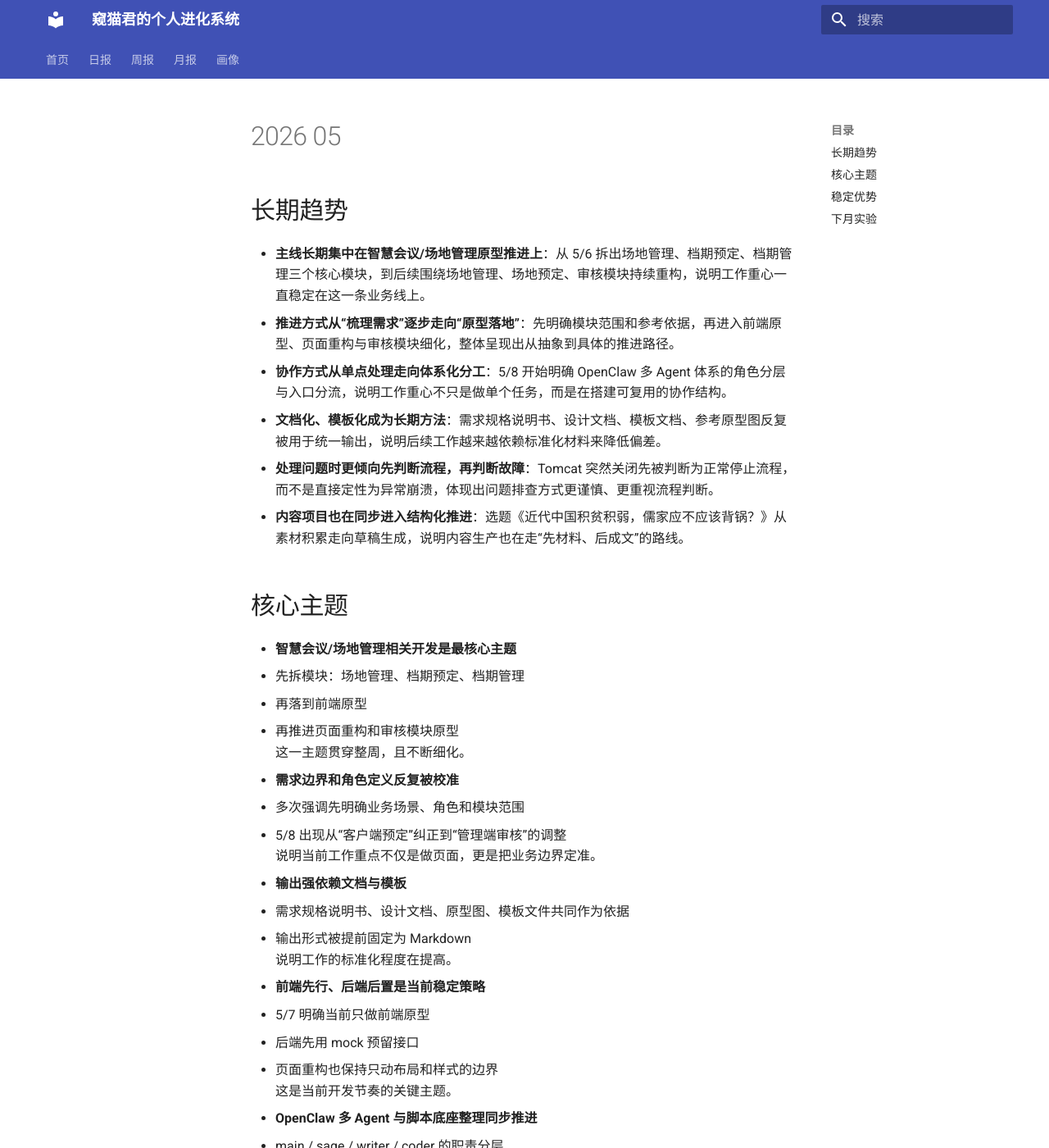
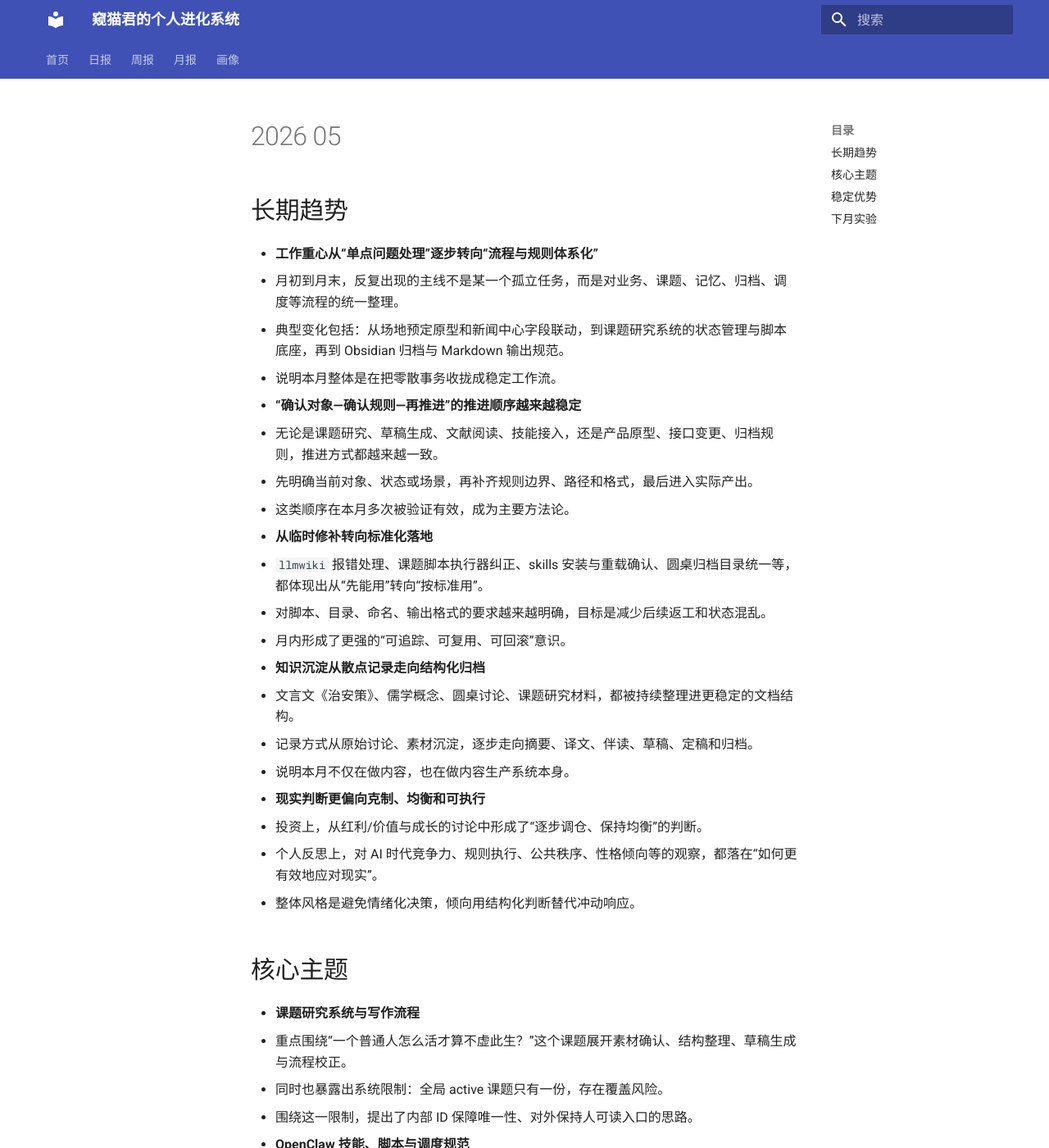
Before and after one commit to ewangplay/llmwiki, an MkDocs documentation site: the page built from docs/monthly/2026-05.md, in a window 1280 px wide and 1400 px high. Shown: the whole window at 82% size. Built offline with MkDocs 1.6.1 and Material for MkDocs 9.7.7, drawn with Linux system fonts in a browser that asks for light colours; some of the changed text lies outside the part shown.

Commit message:
补跑昨天的周报、月报和个人画像

```diff
--- a/docs/monthly/2026-05.md
+++ b/docs/monthly/2026-05.md
@@ -1,82 +1,114 @@
 ## 长期趋势
 
-- **主线长期集中在智慧会议/场地管理原型推进上**：从 5/6 拆出场地管理、档期预定、档期管理三个核心模块，到后续围绕场地管理、场地预定、审核模块持续重构，说明工作重心一直稳定在这一条业务线上。
-- **推进方式从“梳理需求”逐步走向“原型落地”**：先明确模块范围和参考依据，再进入前端原型、页面重构与审核模块细化，整体呈现出从抽象到具体的推进路径。
-- **协作方式从单点处理走向体系化分工**：5/8 开始明确 OpenClaw 多 Agent 体系的角色分层与入口分流，说明工作重心不只是做单个任务，而是在搭建可复用的协作结构。
-- **文档化、模板化成为长期方法**：需求规格说明书、设计文档、模板文档、参考原型图反复被用于统一输出，说明后续工作越来越依赖标准化材料来降低偏差。
-- **处理问题时更倾向先判断流程，再判断故障**：Tomcat 突然关闭先被判断为正常停止流程，而不是直接定性为异常崩溃，体现出问题排查方式更谨慎、更重视流程判断。
-- **内容项目也在同步进入结构化推进**：选题《近代中国积贫积弱，儒家应不应该背锅？》从素材积累走向草稿生成，说明内容生产也在走“先材料、后成文”的路线。
+- **工作重心从“单点问题处理”逐步转向“流程与规则体系化”**
+  - 月初到月末，反复出现的主线不是某一个孤立任务，而是对业务、课题、记忆、归档、调度等流程的统一整理。
+  - 典型变化包括：从场地预定原型和新闻中心字段联动，到课题研究系统的状态管理与脚本底座，再到 Obsidian 归档与 Markdown 输出规范。
+  - 说明本月整体是在把零散事务收拢成稳定工作流。
+
+- **“确认对象—确认规则—再推进”的推进顺序越来越稳定**
+  - 无论是课题研究、草稿生成、文献阅读、技能接入，还是产品原型、接口变更、归档规则，推进方式都越来越一致。
+  - 先明确当前对象、状态或场景，再补齐规则边界、路径和格式，最后进入实际产出。
+  - 这类顺序在本月多次被验证有效，成为主要方法论。
+
+- **从临时修补转向标准化落地**
+  - `llmwiki` 报错处理、课题脚本执行器纠正、skills 安装与重载确认、圆桌归档目录统一等，都体现出从“先能用”转向“按标准用”。
+  - 对脚本、目录、命名、输出格式的要求越来越明确，目标是减少后续返工和状态混乱。
+  - 月内形成了更强的“可追踪、可复用、可回滚”意识。
+
+- **知识沉淀从散点记录走向结构化归档**
+  - 文言文《治安策》、儒学概念、圆桌讨论、课题研究材料，都被持续整理进更稳定的文档结构。
+  - 记录方式从原始讨论、素材沉淀，逐步走向摘要、译文、伴读、草稿、定稿和归档。
+  - 说明本月不仅在做内容，也在做内容生产系统本身。
+
+- **现实判断更偏向克制、均衡和可执行**
+  - 投资上，从红利/价值与成长的讨论中形成了“逐步调仓、保持均衡”的判断。
+  - 个人反思上，对 AI 时代竞争力、规则执行、公共秩序、性格倾向等的观察，都落在“如何更有效地应对现实”。
+  - 整体风格是避免情绪化决策，倾向用结构化判断替代冲动响应。
 
 ## 核心主题
 
-- **智慧会议/场地管理相关开发是最核心主题**
-  - 先拆模块：场地管理、档期预定、档期管理
-  - 再落到前端原型
-  - 再推进页面重构和审核模块原型
-  这一主题贯穿整周，且不断细化。
+- **课题研究系统与写作流程**
+  - 重点围绕“一个普通人怎么活才算不虚此生？”这个课题展开素材确认、结构整理、草稿生成与流程校正。
+  - 同时也暴露出系统限制：全局 active 课题只有一份，存在覆盖风险。
+  - 围绕这一限制，提出了内部 ID 保障唯一性、对外保持人可读入口的思路。
 
-- **需求边界和角色定义反复被校准**
-  - 多次强调先明确业务场景、角色和模块范围
-  - 5/8 出现从“客户端预定”纠正到“管理端审核”的调整
-  说明当前工作重点不仅是做页面，更是把业务边界定准。
+- **OpenClaw 技能、脚本与调度规范**
+  - 本月完成了 `ljg-read`、`ljg-roundtable` 等技能的安装与接入验证。
+  - 也明确了课题研究、圆桌输出、归档流程都应尽量依赖脚本底座，不要手工补写或误用执行器。
+  - 多 Agent 调度的摘要规则、任务分工和工具调用可观测性也被整理得更清楚。
 
-- **输出强依赖文档与模板**
-  - 需求规格说明书、设计文档、原型图、模板文件共同作为依据
-  - 输出形式被提前固定为 Markdown
-  说明工作的标准化程度在提高。
+- **Obsidian 作为外部知识库与归档中心**
+  - 讨论中逐步明确：Obsidian 更适合作为外部长期知识库/二级记忆源。
+  - 圆桌讨论、课题资料、Markdown 文档等都开始围绕 Obsidian 目录、格式和检索规则统一。
+  - 这条线的核心不是单个文档，而是让内容“能找、能读、能复用”。
 
-- **前端先行、后端后置是当前稳定策略**
-  - 5/7 明确当前只做前端原型
-  - 后端先用 mock 预留接口
-  - 页面重构也保持只动布局和样式的边界
-  这是当前开发节奏的关键主题。
+- **产品与业务规则重构**
+  - 新闻中心接口、字段联动、上一篇/下一篇逻辑、新闻详情扩展等，体现了对接口一致性与联动规则的持续关注。
+  - 场地预定原型、日历视图、审核页面、状态颜色与冲突提示，则体现了对业务流程和展示逻辑的统一梳理。
+  - 本月在产品层面反复强调“字段、状态、权限、边界、对齐”。
 
-- **OpenClaw 多 Agent 与脚本底座整理同步推进**
-  - main / sage / writer / coder 的职责分层
-  - 课题研究草稿入口分流
-  说明不只是业务开发，连协作机制本身也在被系统化整理。
+- **投资判断与风险意识**
+  - 红利、价值、成长风格的讨论贯穿多周，并逐步收敛为更保守的配置思路。
+  - 判断重点不再是单一标的，而是低波动、长期持有、低位判断、分层配置和均衡控制。
+  - 这类判断方式与本月整体的克制风格一致。
 
-- **内容写作进入可推进阶段**
-  - 选题已开始持续补素材
-  - 并进入草稿阶段
-  说明内容项目已从准备期进入结构化输出期。
+- **个人认知与现实观察**
+  - 对 AI 时代竞争力、好奇心、ISTJ 倾向、社会事件、公共秩序的记录，形成了本月另一条稳定主题线。
+  - 这些内容没有脱离日常技术工作，而是不断回流到“怎样更有执行力地面对现实”这个核心问题。
 
 ## 稳定优势
 
-- **善于先收窄范围，再逐步展开**
-  先定核心模块，再做原型；先限定前端，再考虑接口；先做布局，再做样式。这个推进方式能有效控制返工。
+- **强执行、强收束**
+  - 许多任务都不是停在“讨论”，而是推进到了草稿、定稿、归档、安装完成、规则确认。
+  - 对流程中断、报错、状态不清的情况，能较快回到“先确认当前状态”的处理方式。
 
-- **对依据和结构有较强的把控能力**
-  每次输出都能找到对应的规格说明、设计文档或参考样例，说明不是凭感觉推进，而是有明确锚点。
+- **善于把复杂问题拆成可操作步骤**
+  - 课题研究系统从当前对象、素材入口、草稿生成、定稿流程拆解。
+  - 场地预定、新闻中心、圆桌归档、技能接入也都以拆分边界、字段、路径、格式为主。
+  - 这种拆解能力让问题更容易被推进到可落地状态。
 
-- **能够及时纠偏**
-  业务角色理解偏差、Tomcat 停止原因判断偏差，都能尽快修正方向，避免沿错路继续推进。
+- **对规则和一致性非常敏感**
+  - 无论是内部 ID、脚本入口、目录命名、Markdown 输出，还是接口字段和展示状态，都倾向于先统一再推进。
+  - 这使得后续维护成本更低，也减少了“做完了但找不到/接不上/看不懂”的问题。
 
-- **重视统一性和可复用性**
-  不管是三个模块的文档输出，还是管理端页面与客户模块的交互对齐，都在追求风格一致和复用已有方案。
+- **记录和归档意识强**
+  - 本月多次把讨论结果转为素材、草稿、课题文件、Markdown、Obsidian 内容。
+  - 对“保真”“最小润色”“原文保留”“路径固定”的要求，保证了材料后续可复用。
+  - 这是一种很稳定的知识管理优势。
 
-- **习惯把规则沉淀到文档里**
-  多 Agent 分工、草稿入口、开发边界等都被写入工作区文档，说明工作方式不是临时应付，而是持续固化。
-
-- **能把复杂任务拆成可执行步骤**
-  模块拆分、素材积累、草稿生成、页面重构、mock 接口预留，都是典型的分步推进方式，适合长期复杂项目。
+- **克制而不冒进**
+  - 投资上不追单边重仓，系统设计上不轻易重构整个流程，技能落地上先用现成方案验证。
+  - 面对不稳定因素时，通常先做最小可行验证，再决定是否扩展。
+  - 这种克制在本月多次减少了返工风险。
 
 ## 下月实验
 
-- **验证多 Agent 试运行版在真实任务中的稳定性**
-  重点观察 main / sage / writer / coder 的分工是否顺手，调度是否清晰，结果是否稳定。
+- **实验一：把课题研究系统的“单 active”问题进一步落地解决**
+  - 目标是明确多课题状态的隔离或替代机制。
+  - 可以继续验证“标题 / 序号 / 关键字 -> 内部 ID”的映射方式是否足够顺手。
+  - 重点观察：是否能在不增加用户记忆负担的前提下，保证状态唯一性。
 
-- **继续推进场地管理相关模块的统一收口**
-  把场地管理、档期预定、档期管理、审核模块的结构、交互和样式尽量对齐，减少模块之间的风格分裂。
+- **实验二：把 Obsidian 归档规则固定成更稳定的默认流程**
+  - 继续统一圆桌、课题、阅读材料的目录与命名。
+  - 检查 Markdown 输出是否已经足够适合日常检索和复用。
+  - 重点观察：归档后是否还会出现“保存了却找不到”的问题。
 
-- **尝试把需求-原型-实现之间的映射再做清晰一点**
-  继续依照需求规格说明书和原型图推进，检查每个页面是否都能对应到明确的业务点。
+- **实验三：验证已接入 skills 的稳定性**
+  - 对 `ljg-read`、`ljg-roundtable` 继续做最小实测。
+  - 观察安装路径、重载时机、输出格式是否稳定。
+  - 重点看：是否能把“安装完成”真正转化为“日常可用”。
 
-- **观察 mock 到真实接口的切换条件**
-  当前已明确前端先用 mock，后续可以实验何时适合替换为真实接口，以及替换过程是否顺滑。
+- **实验四：把文档化推进到更少返工的工作流**
+  - 继续沿用“先确认规则，再推进实现”的顺序。
+  - 在课题、产品、归档、日记这几类任务上，尽量减少手工补写和临时修补。
+  - 重点观察：哪些步骤最容易返工，哪些规则最值得提前固化。
 
-- **继续推进内容项目的提纲化与定稿化**
-  对已积累素材先整理成清晰提纲，再继续推进草稿修订或定稿，避免材料分散、论证松散。
+- **实验五：继续验证投资判断的节奏感**
+  - 维持红利/价值方向的关注，但保持均衡与分层，不做情绪化切换。
+  - 观察市场风格变化时，自己是否仍能坚持“低位、长期、克制”的原则。
+  - 重点不是预测，而是验证自己是否能稳定执行已有判断。
 
-- **保持问题排查的流程判断习惯**
-  对类似 Tomcat 停止这类问题，继续先判断是正常流程还是异常故障，再决定是否深入排查。
+- **实验六：把个人反思转成可执行习惯**
+  - 围绕 AI 使用能力、ISTJ 倾向、规则意识和公共秩序观察，继续形成更稳定的自我管理方式。
+  - 目标不是增加抽象感慨，而是沉淀出可复盘的行动模式。
+  - 重点观察：哪些习惯能真正提升工作效率与应对变化的能力。
```
Also changed, not shown: docs/index.md (+1 -1 lines), docs/profile/个人画像/index.md (+26 -15 lines), docs/weekly/2026-05-31.md (added, +96 -0 lines), docs/weekly/index.md (+1 -0 lines).
